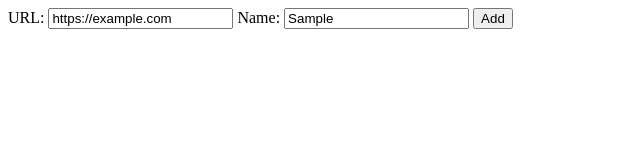
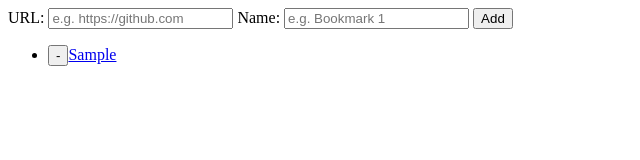
Before and after one commit to vik-wed/bookmark-manager, a plain HTML site: page index.html in a window 1280 px wide. Both pictures are taken after typing "https://example.com", "Sample" into the empty fields and a click on the button "Add". Shown: the whole page, without its empty margins (0-640 px from the left). Drawn offline with Linux system fonts and the light colour scheme.

Commit message:
Add functionality to bookmark manager

```diff
--- a/index.js
+++ b/index.js
@@ -0,0 +1,71 @@
+// Create index.js and link to it in your HTML file.
+
+// Your code should do the following:
+
+// Maintain an array of objects representing all of the user's added bookmarks.
+// Re-render the entire list of bookmarks any time a bookmark is added or removed.
+// Use map to map the bookmark array to DOM elements.
+// Here are some guiding questions:
+
+// What event listeners do you need to start off with?
+// Can you correctly add bookmarks?
+// What UI element allows a user to remove a previously added bookmark?
+// How can you make sure that the correct bookmark is removed?
+
+let userInput = [];
+const addBookmarkBttn = document.querySelector(".add-button");
+const inputURL = document.querySelector(".input-url");
+const inputName = document.querySelector(".input-name");
+
+addBookmarkBttn.addEventListener("click", () => {
+  userInput.push({ url: inputURL.value, name: inputName.value });
+  inputURL.value = "";
+  inputName.value = "";
+  renderAllBookmarks(userInput);
+});
+
+const removeBookmark = (userInput, bookmark) => {
+  // Can you find the book?
+  const idx = userInput.indexOf(bookmark);
+  if (idx !== -1) {
+    // If the book was found, remove it
+    return userInput.slice(0, idx).concat(userInput.slice(idx + 1));
+  } else {
+    // Otherwise, it's the same bookshelf
+    return userInput;
+  }
+};
+
+//==========================
+//#region Rendering
+//==========================
+
+const renderBookmark = (bookmark) => {
+  const li = document.createElement("li");
+  const link = document.createElement("a");
+  link.href = `${bookmark.url}`;
+  link.target = "_blank";
+  link.textContent = `${bookmark.name}`;
+
+
+  const removeBtn = document.createElement("button");
+  removeBtn.textContent = "-";
+  removeBtn.addEventListener("click", () => {
+    const updatedBookmarks = removeBookmark(userInput, bookmark);
+    userInput = updatedBookmarks;
+    renderAllBookmarks(userInput);
+  });
+
+  li.append(link);
+  li.prepend(removeBtn);
+  return li;
+};
+
+const renderAllBookmarks = (userInput) => {
+  const ul = document.querySelector("ul");
+
+  const renderedBookmarks = userInput.map(renderBookmark);
+  ul.replaceChildren(...renderedBookmarks);
+
+  return ul;
+};
```
Also changed, not shown: index.html (+0 -1 lines), 1 other file.
